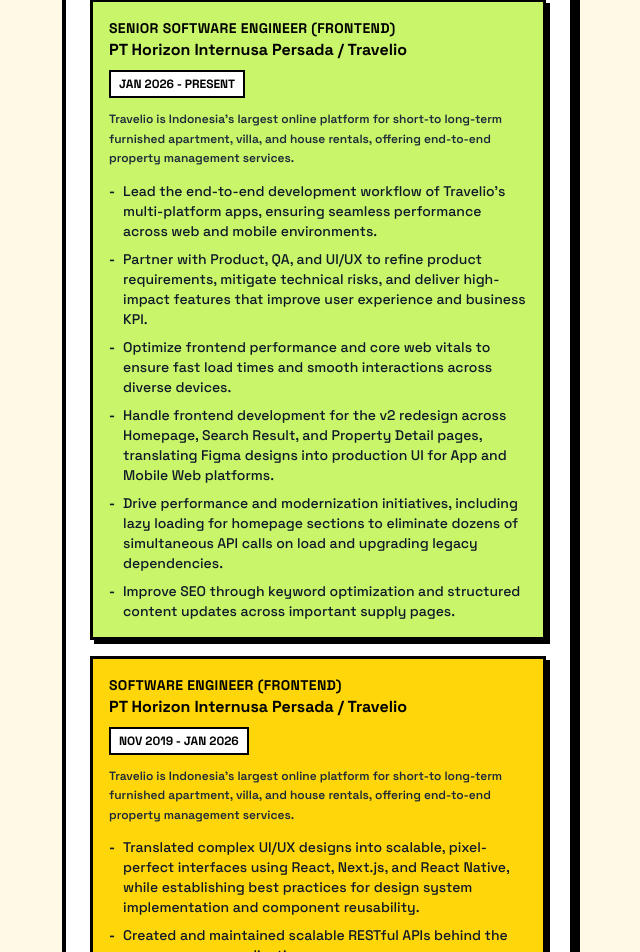
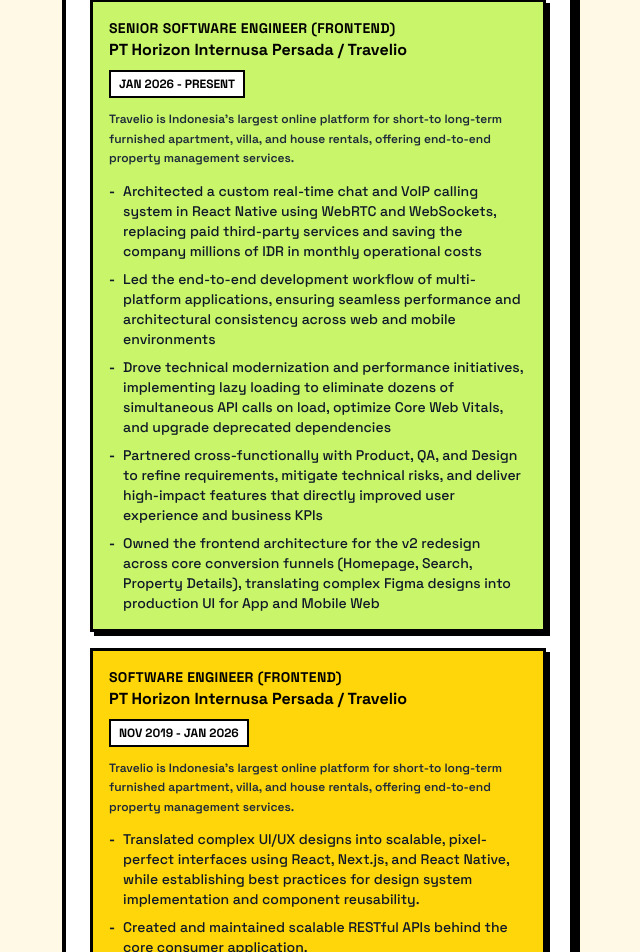
Before and after one commit to ivanyufen/resume-ivan, a React (Vite) app: page / in a window 1280 px wide. Shown: the part 1439-2391 px from the top of the page, without its empty margins (322-962 px from the left). Built offline with nearby package versions, Linux system fonts and the light colour scheme.

Commit message:
change cv file and update accomplishment

```diff
--- a/src/components/Experience.tsx
+++ b/src/components/Experience.tsx
@@ -19,12 +19,11 @@
             date="Jan 2026 - Present"
             companyDescription="Travelio is Indonesia's largest online platform for short-to long-term furnished apartment, villa, and house rentals, offering end-to-end property management services."
             desc={[
-              "Lead the end-to-end development workflow of Travelio's multi-platform apps, ensuring seamless performance across web and mobile environments.",
-              "Partner with Product, QA, and UI/UX to refine product requirements, mitigate technical risks, and deliver high-impact features that improve user experience and business KPI.",
-              "Optimize frontend performance and core web vitals to ensure fast load times and smooth interactions across diverse devices.",
-              "Handle frontend development for the v2 redesign across Homepage, Search Result, and Property Detail pages, translating Figma designs into production UI for App and Mobile Web platforms.",
-              "Drive performance and modernization initiatives, including lazy loading for homepage sections to eliminate dozens of simultaneous API calls on load and upgrading legacy dependencies.",
-              "Improve SEO through keyword optimization and structured content updates across important supply pages.",
+              "Architected a custom real-time chat and VoIP calling system in React Native using WebRTC and WebSockets, replacing paid third-party services and saving the company millions of IDR in monthly operational costs",
+              "Led the end-to-end development workflow of multi-platform applications, ensuring seamless performance and architectural consistency across web and mobile environments",
+              "Drove technical modernization and performance initiatives, implementing lazy loading to eliminate dozens of simultaneous API calls on load, optimize Core Web Vitals, and upgrade deprecated dependencies",
+              "Partnered cross-functionally with Product, QA, and Design to refine requirements, mitigate technical risks, and deliver high-impact features that directly improved user experience and business KPIs",
+              "Owned the frontend architecture for the v2 redesign across core conversion funnels (Homepage, Search, Property Details), translating complex Figma designs into production UI for App and Mobile Web",
             ]}
             accent={ACCENT_COLORS[1]}
           />
```
Also changed, not shown: 1 other file (tests, documents, lock files or other folders).
